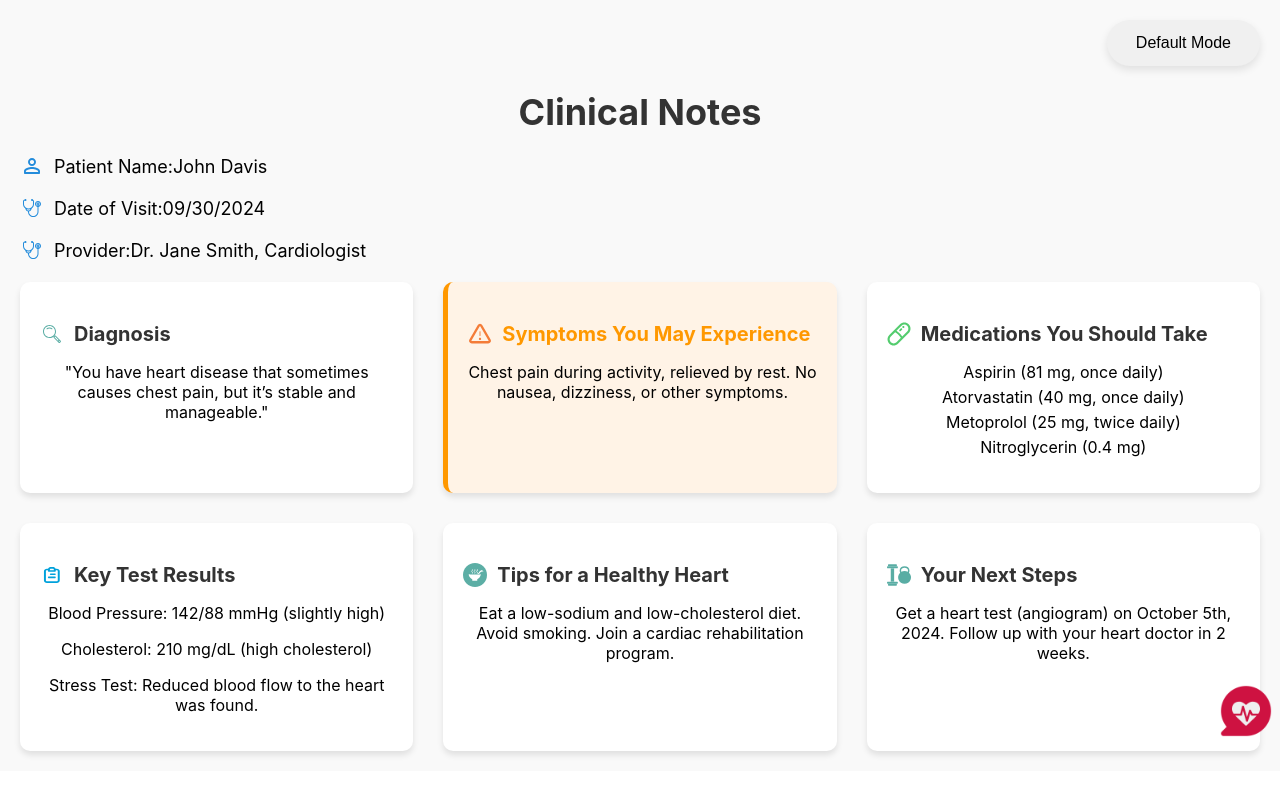
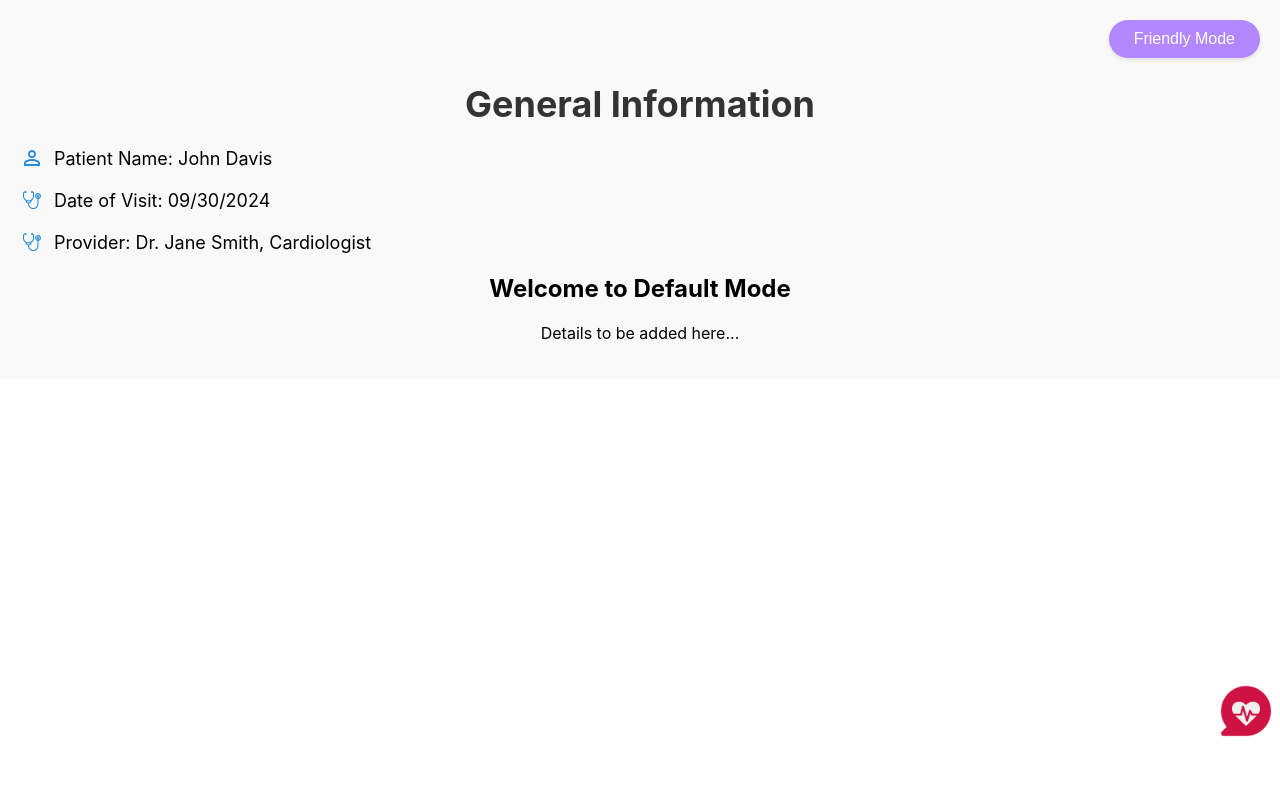
Before and after one commit to ZisenShao/SmartChart-AI, a React (Create React App) app in the folder frontend/: page / in a window 1280 px wide. Shown: the top 796 px of the page. Built offline with nearby package versions, Linux system fonts and the light colour scheme.

Commit message:
dashboard switch between friendly and deafult mode

```diff
--- a/frontend/src/dashboard.js
+++ b/frontend/src/dashboard.js
@@ -21,36 +21,32 @@ const Dashboard = () => {
 
   return (
     <div className="dashboard-container">
-      {/* Toggle Switch */}
       <div className="toggle-container">
-        <div className={`toggle-switch ${isFriendlyMode ? "friendly" : "default"}`}>
-          <button className={`toggle-option ${isFriendlyMode ? "active" : ""}`} onClick={toggleMode}>
-            {isFriendlyMode ? "Friendly Mode" : "Default Mode"}
+        <button className={`toggle-option ${isFriendlyMode ? "" : "active"}`} onClick={toggleMode}>
+          {isFriendlyMode ? "Default Mode" : "Friendly Mode"}
         </button>
       </div>
-      </div>
 
-      {/* Clinical Notes Header */}
-      <h1 className="clinical-notes-heading">Clinical Notes</h1>
+      <h1 className="clinical-notes-heading">{isFriendlyMode ? "Detailed Clinical Notes" : "General Information"}</h1>
 
-      {/* Patient Information */}
       <div className="patient-info">
         <p>
           <img src={person} alt="Person Icon" className="icon" />
-          <span>Patient Name:</span> John Davis
+          Patient Name: John Davis
         </p>
         <p>
           <img src={stethoscope} alt="Stethoscope Icon" className="icon" />
-          <span>Date of Visit:</span> 09/30/2024
+          Date of Visit: 09/30/2024
         </p>
         <p>
           <img src={stethoscope} alt="Provider Icon" className="icon" />
-          <span>Provider:</span> Dr. Jane Smith, Cardiologist
+          Provider: Dr. Jane Smith, Cardiologist
         </p>
       </div>
 
-      {/* Cards Section */}
+      {isFriendlyMode ? (
         <div className="cards-container">
+          {/* All detailed cards go here */}
           <div className="card">
             <h3>
               <img src={magnifyingGlass} alt="Magnifying Glass Icon" className="icon" />
@@ -106,6 +102,12 @@ const Dashboard = () => {
             <p>Get a heart test (angiogram) on October 5th, 2024. Follow up with your heart doctor in 2 weeks.</p>
           </div>
         </div>
+      ) : (
+        <div className="simple-info">
+          <h2>Welcome to Default Mode</h2>
+          <p>Details to be added here...</p>
+        </div>
+      )}
     </div>
   );
 };
```
Lines whose indentation alone changed are shown as unchanged.
